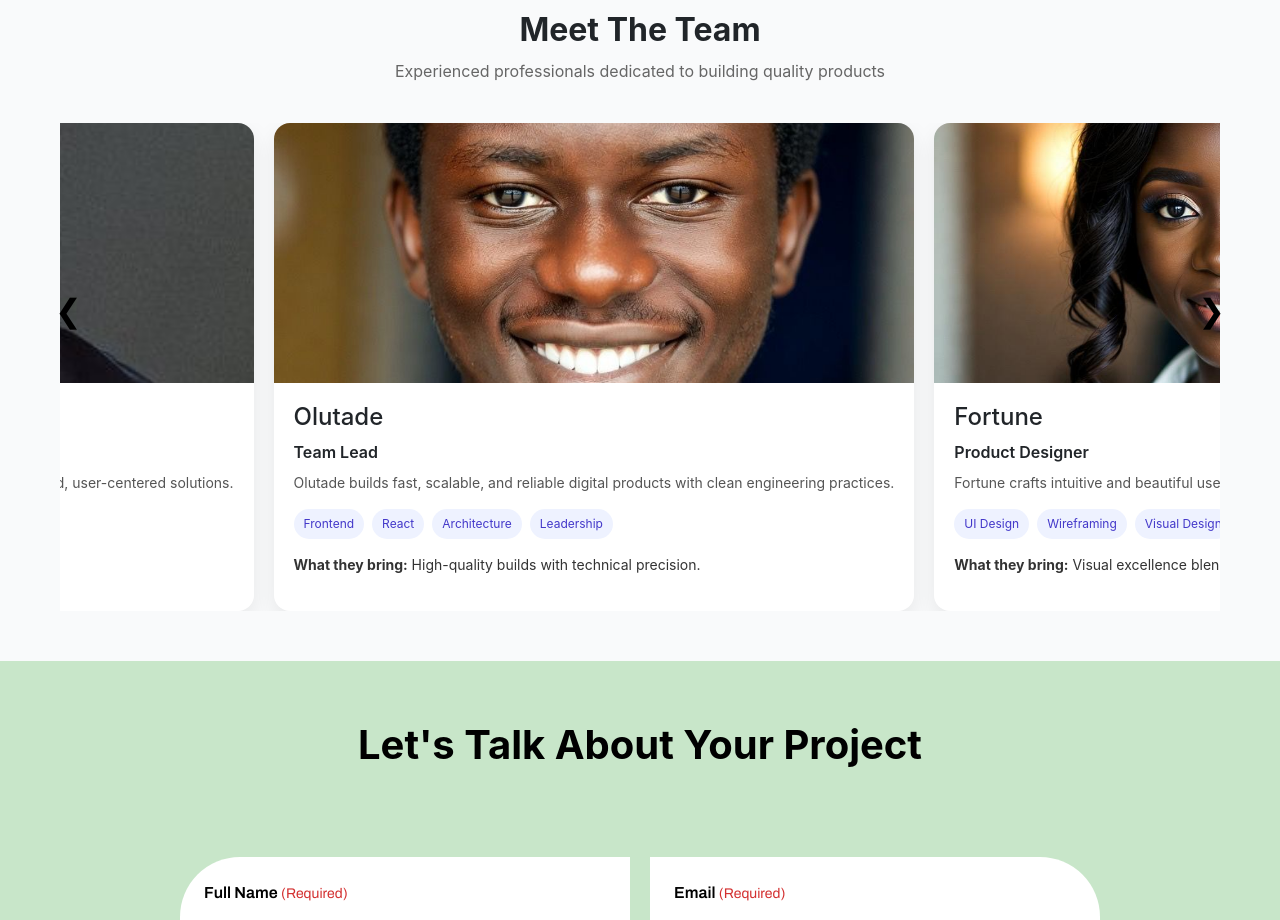
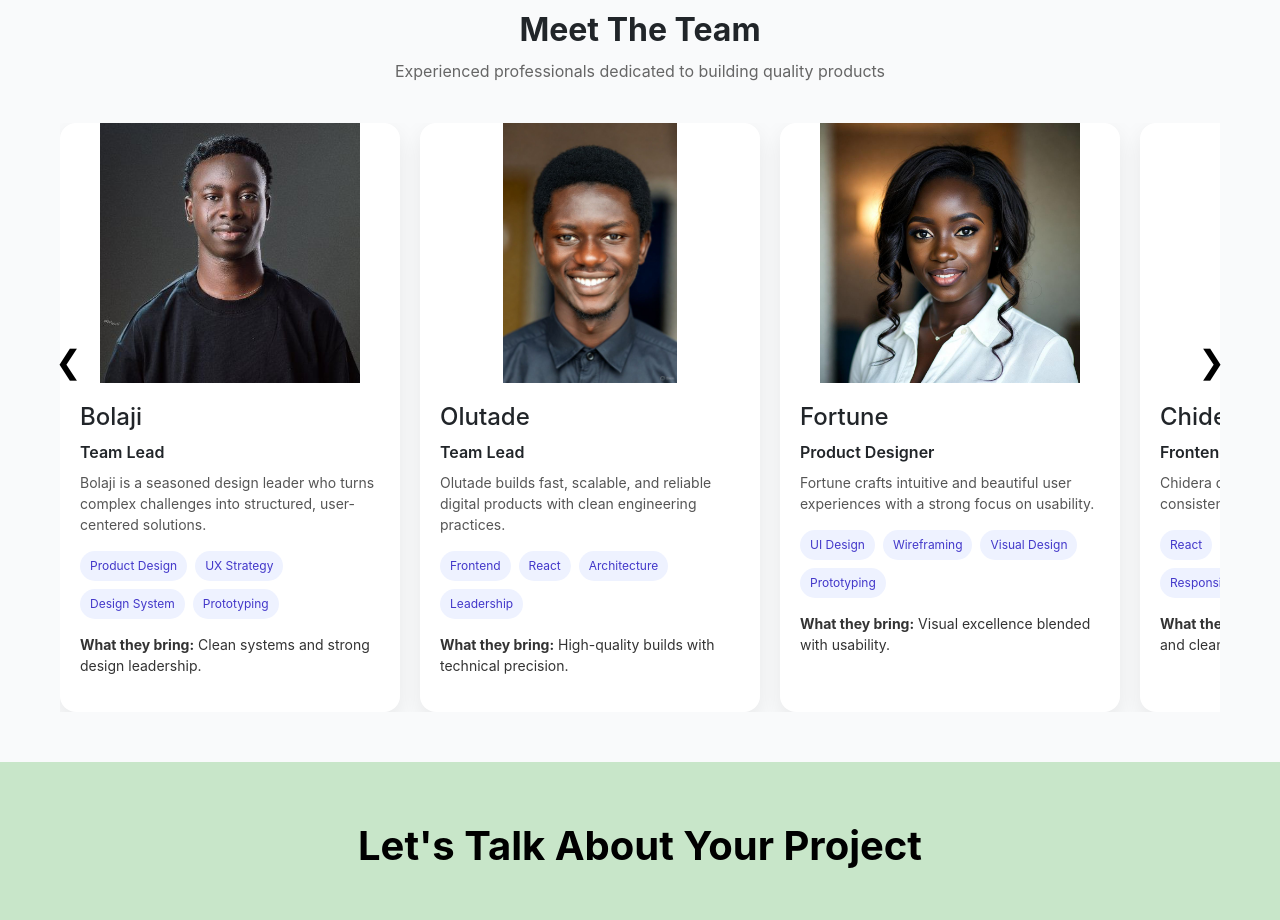
Before and after one commit to jeremiahbwala/devcheque-webapp-vercel, a React (Vite) app: page / in a window 1280 px wide. Shown: the part 6620-7540 px from the top of the page. Built offline with nearby package versions, Linux system fonts and the light colour scheme; no server answers.

Commit message:
Update the team section

```diff
--- a/src/Team/team.css
+++ b/src/Team/team.css
@@ -74,7 +74,6 @@
 
 .team-card {
   min-width: 340px;
-  flex-shrink: 0; /* prevents card resizing */
   background:#fff;
   border-radius:16px;
   box-shadow:0 10px 25px rgba(0,0,0,0.08);
@@ -84,7 +83,7 @@
 .team-card img {
   width:100%;
   height:260px;
-  object-fit:cover;
+  object-fit:contain;
 }
 
 .card-content {
```
